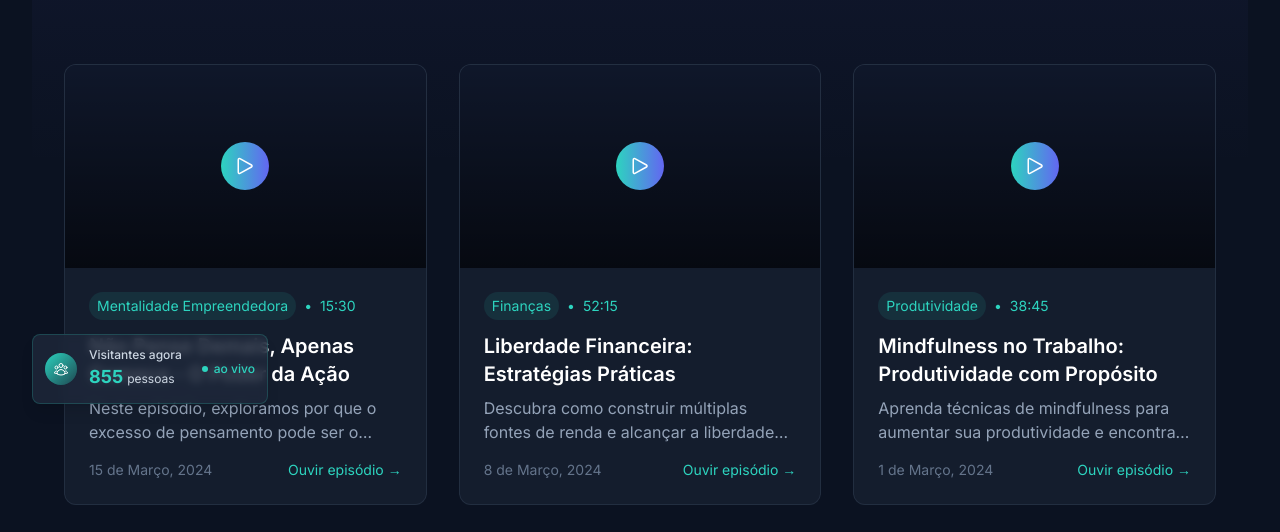
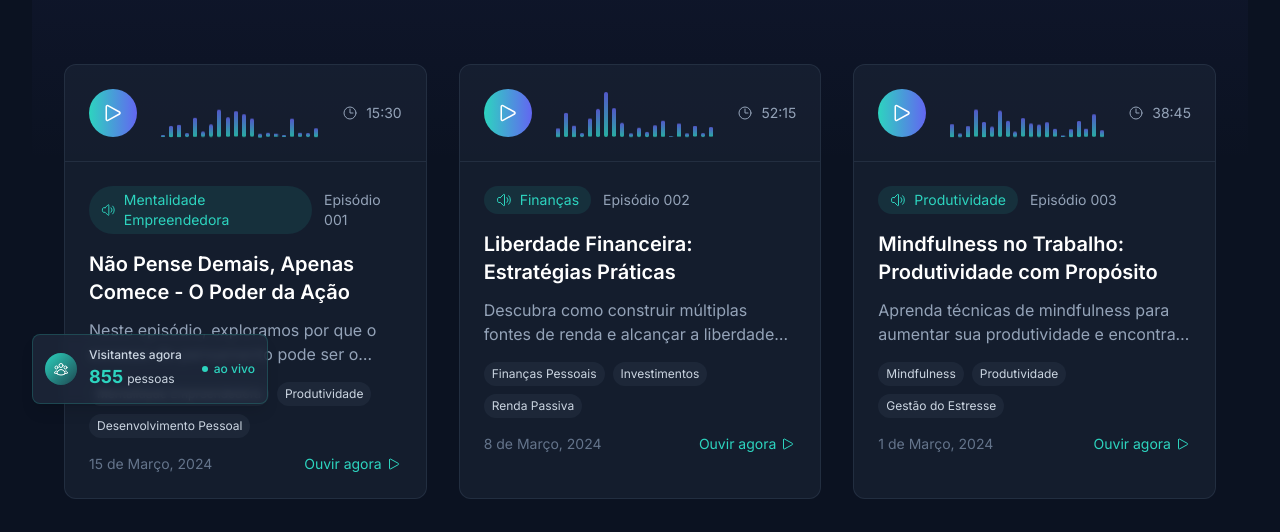
Before and after one commit to RenatoRJF/being-mindful, a Next.js app: page /podcast in a window 1280 px wide. Shown: the part 268-800 px from the top of the page. Built offline with nearby package versions, Linux system fonts and the light colour scheme; no server answers.

Commit message:
feat: update podcast cards

```diff
--- a/src/app/podcast/page.tsx
+++ b/src/app/podcast/page.tsx
@@ -1,7 +1,7 @@
 'use client';
 
 import { motion } from 'framer-motion';
-import { PlayIcon, ClockIcon, MicrophoneIcon, SparklesIcon, HeartIcon, ChartBarIcon } from '@heroicons/react/24/outline';
+import { PlayIcon, ClockIcon, MicrophoneIcon, SparklesIcon, HeartIcon, ChartBarIcon, SpeakerWaveIcon } from '@heroicons/react/24/outline';
 import { HoverCard } from '@/components/HoverCard';
 import Link from 'next/link';
 import { podcastEpisodes } from '@/lib/podcast-data';
@@ -89,38 +89,78 @@ export default function PodcastPage() {
                 animate={{ opacity: 1, y: 0 }}
                 transition={{ duration: 0.5, delay: index * 0.1 }}
               >
-                <Link href={`/podcast/${episode.slug}`} className="block h-full">
+                <Link href={`/podcast/${episode.slug}`} className="block h-full group">
                   <HoverCard className="h-full bg-slate-800/50 rounded-xl overflow-hidden border border-slate-700/50 transition-all duration-300 hover:border-brand-teal/30 hover:bg-slate-800/80">
-                    <div className="aspect-video bg-slate-900 relative group">
-                      <div className="absolute inset-0 bg-gradient-to-t from-black/60 to-transparent" />
-                      <div className="absolute inset-0 flex items-center justify-center">
-                        <div className="w-10 h-10 sm:w-12 sm:h-12 rounded-full bg-gradient-brand flex items-center justify-center transform transition-transform group-hover:scale-110">
-                          <PlayIcon className="w-5 h-5 sm:w-6 sm:h-6 text-white" />
+                    {/* Audio Visualization Section */}
+                    <div className="relative p-6 flex items-center gap-6 border-b border-slate-700/50">
+                      {/* Play Button */}
+                      <div className="relative">
+                        <div className="absolute -inset-2 bg-gradient-brand opacity-0 group-hover:opacity-20 rounded-full blur transition-opacity" />
+                        <div className="relative w-12 h-12 rounded-full bg-gradient-brand flex items-center justify-center transform transition-transform group-hover:scale-110">
+                          <PlayIcon className="w-6 h-6 text-white" />
                         </div>
+                      </div>
+
+                      {/* Audio Wave Animation */}
+                      <div className="flex-1 flex items-end gap-1 h-12">
+                        {[...Array(20)].map((_, i) => (
+                          <div
+                            key={i}
+                            className="flex-1 bg-gradient-to-t from-brand-teal/80 to-brand-purple/80 rounded-full transform origin-bottom transition-all duration-300"
+                            style={{
+                              height: `${Math.max(15, Math.random() * 100)}%`,
+                              animation: `audioWave${i % 5} 1.5s ease-in-out infinite`,
+                              animationDelay: `${i * 0.1}s`
+                            }}
+                          />
+                        ))}
+                      </div>
+
+                      {/* Duration with Icon */}
+                      <div className="flex items-center gap-2 text-sm text-slate-400">
+                        <ClockIcon className="w-4 h-4" />
+                        <span>{episode.duration}</span>
                       </div>
                     </div>
 
-                    <div className="p-4 sm:p-6">
-                      <div className="flex items-center gap-2 text-xs sm:text-sm text-brand-teal mb-3">
-                        <span className="px-2 py-1 rounded-full bg-brand-teal/10">
+                    <div className="p-6">
+                      {/* Category and Episode Number */}
+                      <div className="flex items-center gap-3 text-sm text-brand-teal mb-4">
+                        <span className="px-3 py-1 rounded-full bg-brand-teal/10 flex items-center gap-2">
+                          <SpeakerWaveIcon className="w-4 h-4" />
                           {episode.category}
                         </span>
-                        <span>•</span>
-                        <span>{episode.duration}</span>
+                        <span className="text-slate-400">Episódio {episode.id}</span>
                       </div>
 
-                      <h3 className="text-lg sm:text-xl font-semibold mb-2 text-white group-hover:text-brand-teal transition-colors">
+                      {/* Title */}
+                      <h3 className="text-xl font-semibold mb-3 text-white group-hover:text-brand-teal transition-colors">
                         {episode.title}
                       </h3>
 
-                      <p className="text-sm sm:text-base text-slate-400 line-clamp-2 mb-4">
+                      {/* Description */}
+                      <p className="text-base text-slate-400 line-clamp-2 mb-4">
                         {episode.description}
                       </p>
 
-                      <div className="flex items-center justify-between text-sm">
+                      {/* Topics */}
+                      <div className="flex flex-wrap gap-2 mb-4">
+                        {episode.topics.slice(0, 3).map((topic) => (
+                          <span
+                            key={topic}
+                            className="text-xs px-2 py-1 rounded-full bg-slate-700/30 text-slate-300"
+                          >
+                            {topic}
+                          </span>
+                        ))}
+                      </div>
+
+                      {/* Footer */}
+                      <div className="flex items-center justify-between text-sm mt-auto">
                         <span className="text-slate-500">{episode.publishDate}</span>
-                        <span className="text-brand-teal group-hover:translate-x-1 transition-transform">
-                          Ouvir episódio →
+                        <span className="text-brand-teal group-hover:translate-x-1 transition-transform flex items-center gap-1">
+                          Ouvir agora
+                          <PlayIcon className="w-4 h-4" />
                         </span>
                       </div>
                     </div>
@@ -220,6 +260,53 @@ export default function PodcastPage() {
           </div>
         </div>
       </div>
+
+      <style jsx global>{`
+        @keyframes audioWave0 {
+          0%, 100% {
+            transform: scaleY(0.3);
+          }
+          50% {
+            transform: scaleY(0.9);
+          }
+        }
+
+        @keyframes audioWave1 {
+          0%, 100% {
+            transform: scaleY(0.5);
+          }
+          50% {
+            transform: scaleY(1);
+          }
+        }
+
+        @keyframes audioWave2 {
+          0%, 100% {
+            transform: scaleY(0.2);
+          }
+          50% {
+            transform: scaleY(0.7);
+          }
+        }
+
+        @keyframes audioWave3 {
+          0%, 100% {
+            transform: scaleY(0.4);
+          }
+          50% {
+            transform: scaleY(0.8);
+          }
+        }
+
+        @keyframes audioWave4 {
+          0%, 100% {
+            transform: scaleY(0.1);
+          }
+          50% {
+            transform: scaleY(0.6);
+          }
+        }
+      `}</style>
     </div>
   );
 }
```
